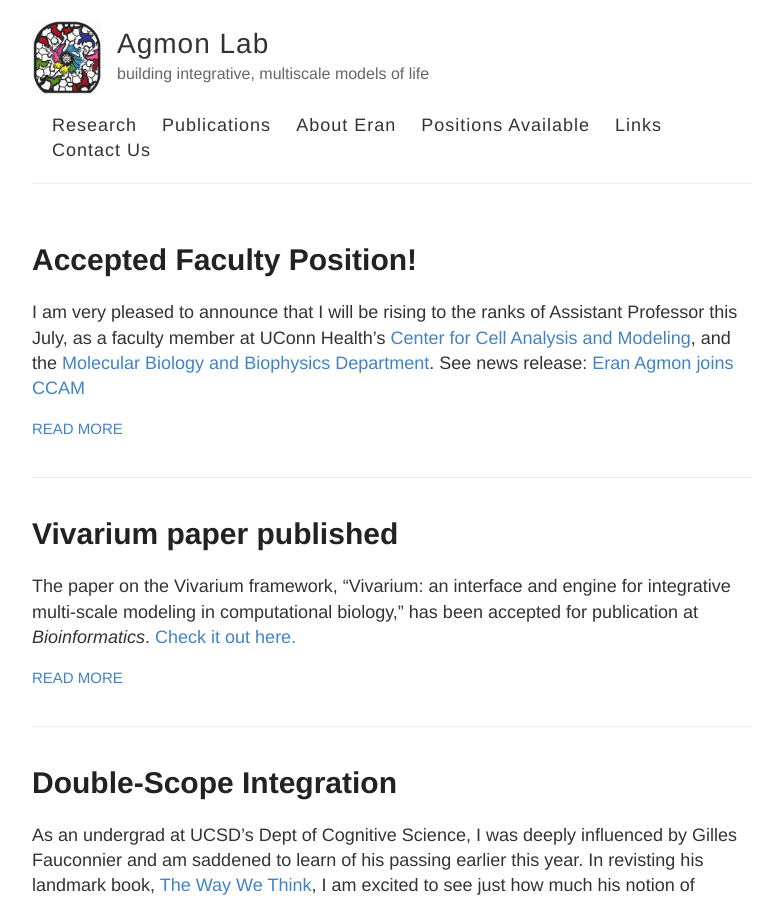
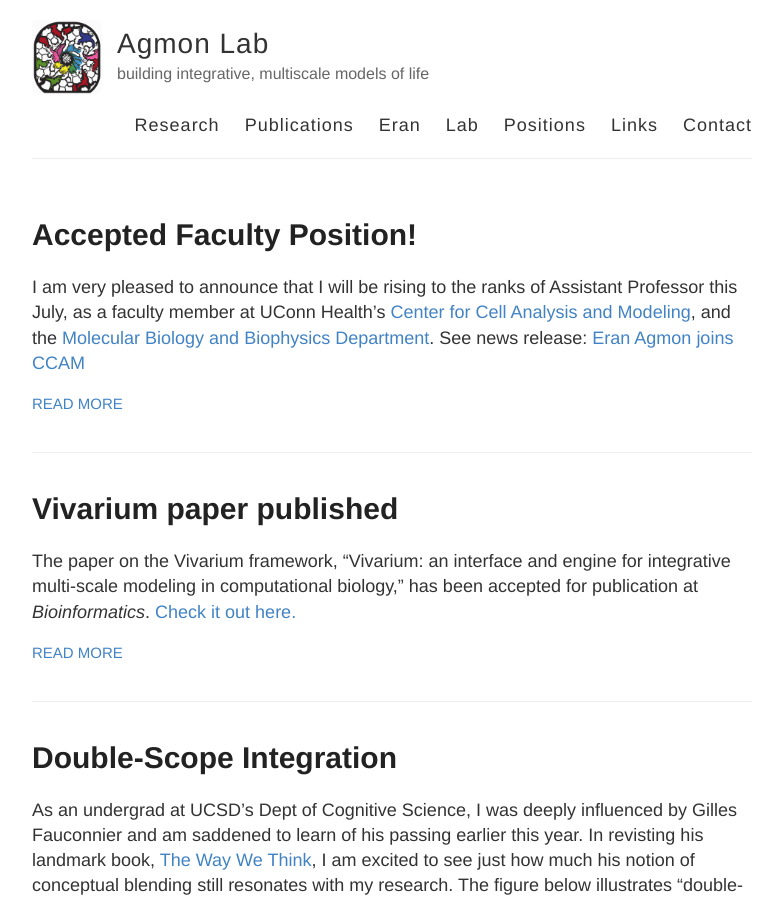
Before and after one commit to eagmon/eagmon.github.io, a Jekyll site: the page built from index.html, in a window 1280 px wide and 900 px high. Shown: the whole window, without its empty margins (248-1031 px from the left). Built offline with Jekyll 4.4.1, drawn with Linux system fonts in a browser that asks for light colours.

Commit message:
add lab page

```diff
--- a/_layouts/default.html
+++ b/_layouts/default.html
@@ -31,10 +31,11 @@
             <a href="{{ site.baseurl }}/research">Research</a>
             <a href="{{ site.baseurl }}/publications">Publications</a>
 <!--            <a href="{{ site.baseurl }}/software">Software</a>-->
-            <a href="{{ site.baseurl }}/eran">About Eran</a>
-            <a href="{{ site.baseurl }}/positions">Positions Available</a>
+            <a href="{{ site.baseurl }}/eran">Eran</a>
+            <a href="{{ site.baseurl }}/lab">Lab</a>
+            <a href="{{ site.baseurl }}/positions">Positions</a>
             <a href="{{ site.baseurl }}/links">Links</a>
-            <a href="{{ site.baseurl }}/contact">Contact Us</a>
+            <a href="{{ site.baseurl }}/contact">Contact</a>
           </nav>
         </header>
       </div>
```
Also changed, not shown: lab.md (added, +7 -0 lines).
